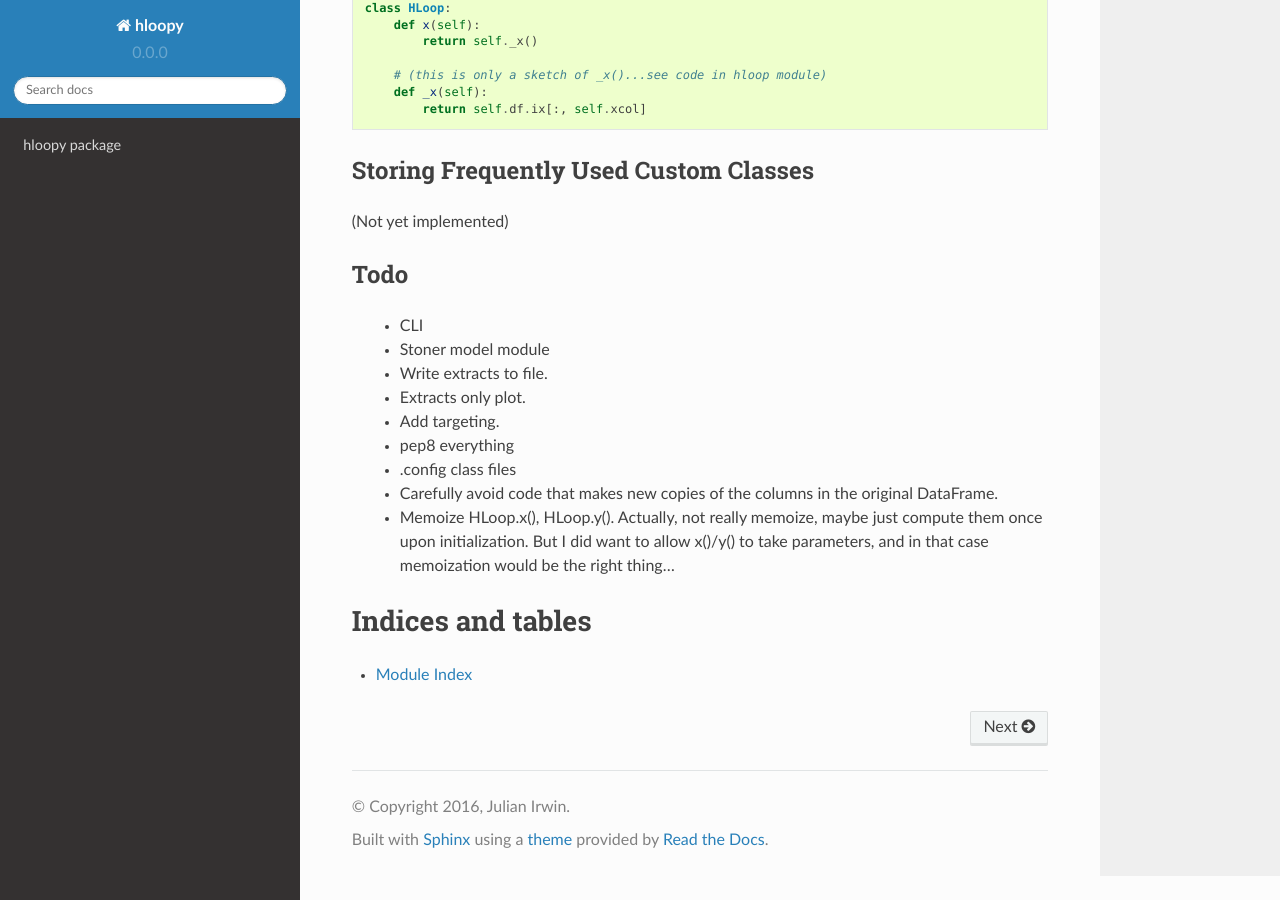
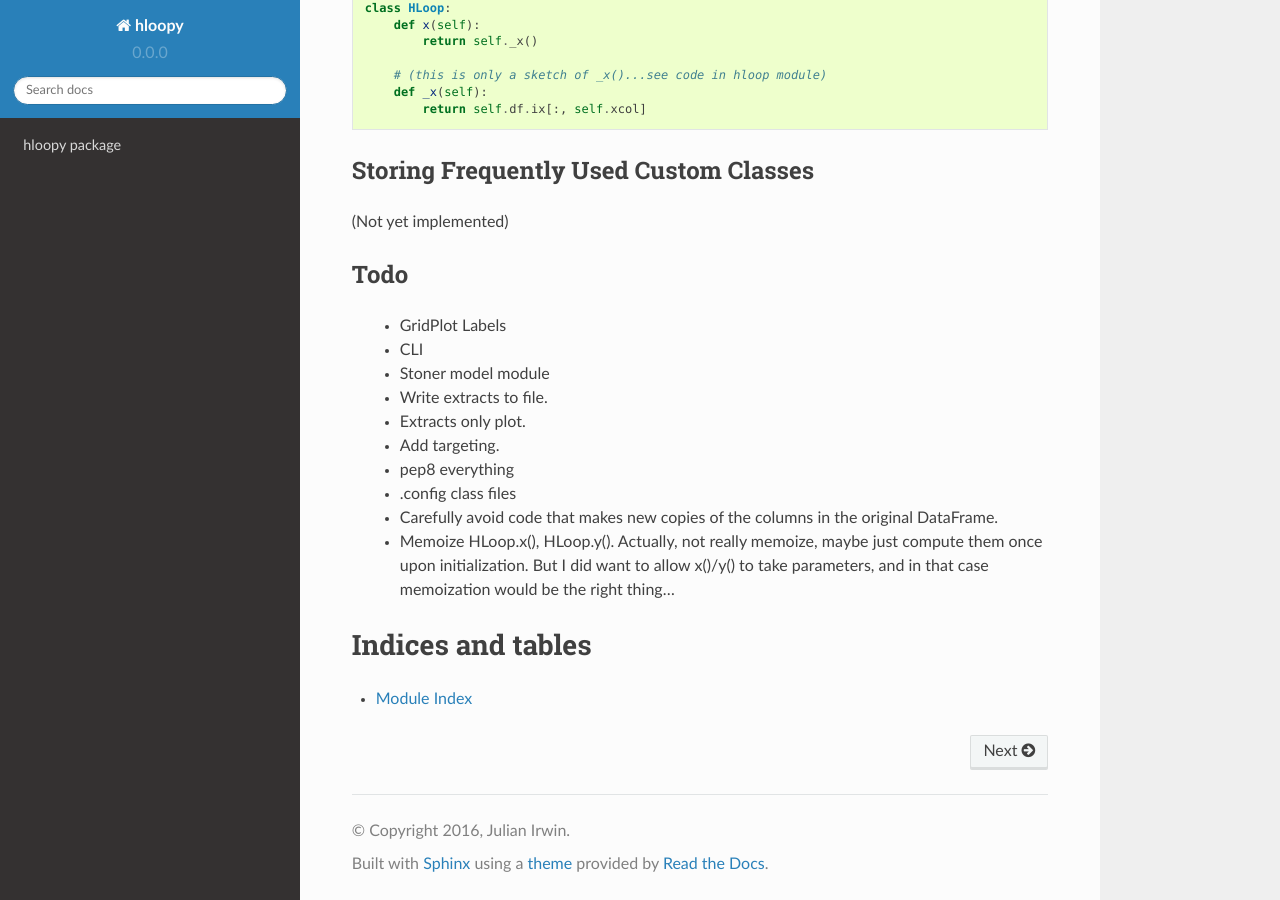
Before and after one commit to julianirwin/hloopy, a Sphinx documentation site: the page built from doc/index.rst, in a window 1280 px wide and 900 px high, scrolled down 2197 px. Built offline with Sphinx 7.4.7 and the Read the Docs theme 2.0.0, drawn with Linux system fonts in a browser that asks for light colours.

Commit message:
added todo

```diff
--- a/doc/index.rst
+++ b/doc/index.rst
@@ -135,6 +135,7 @@ Storing Frequently Used Custom Classes
 Todo
 ----
 
+  - GridPlot Labels
   - CLI
   - Stoner model module
   - Write extracts to file.
```
